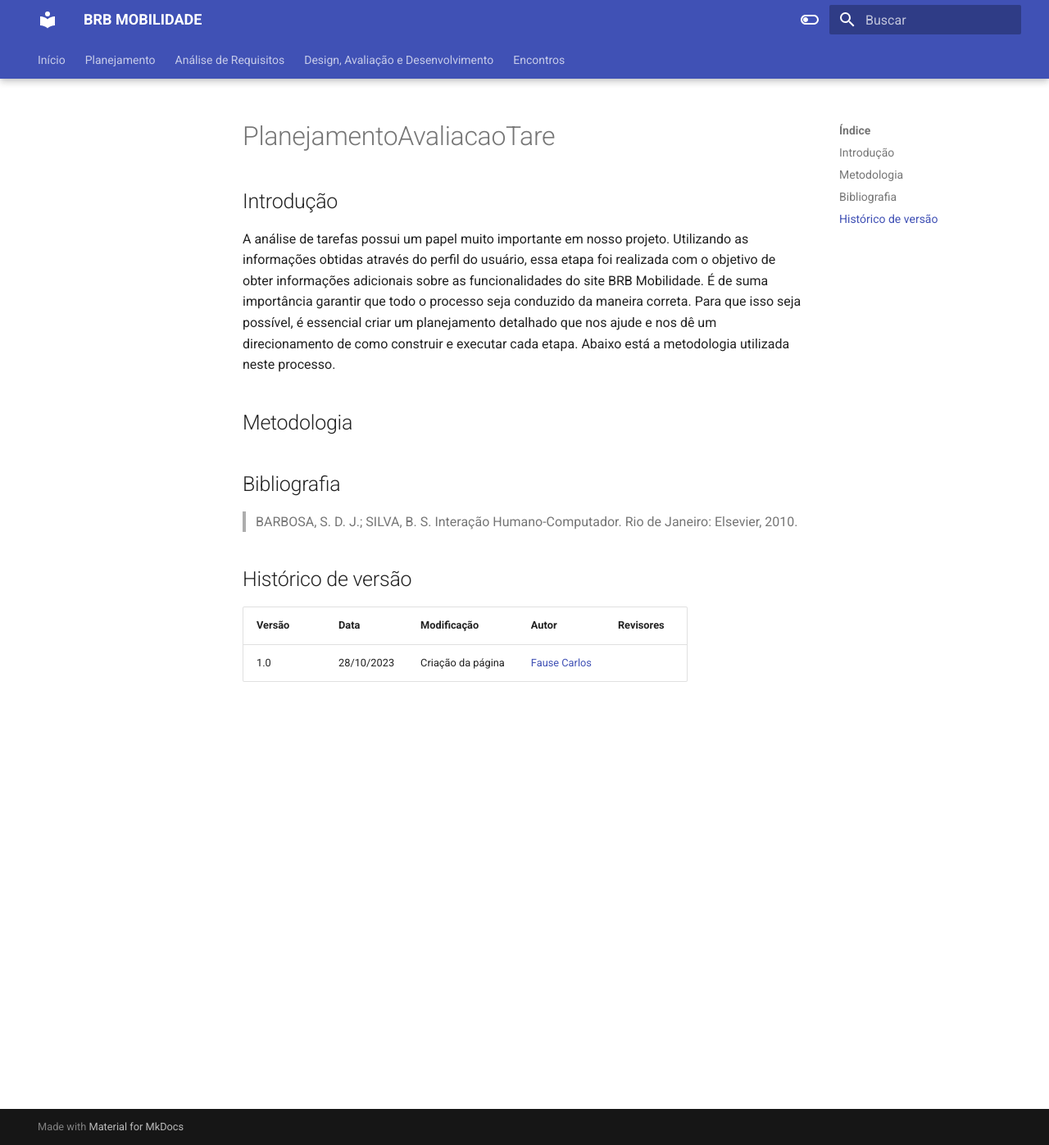
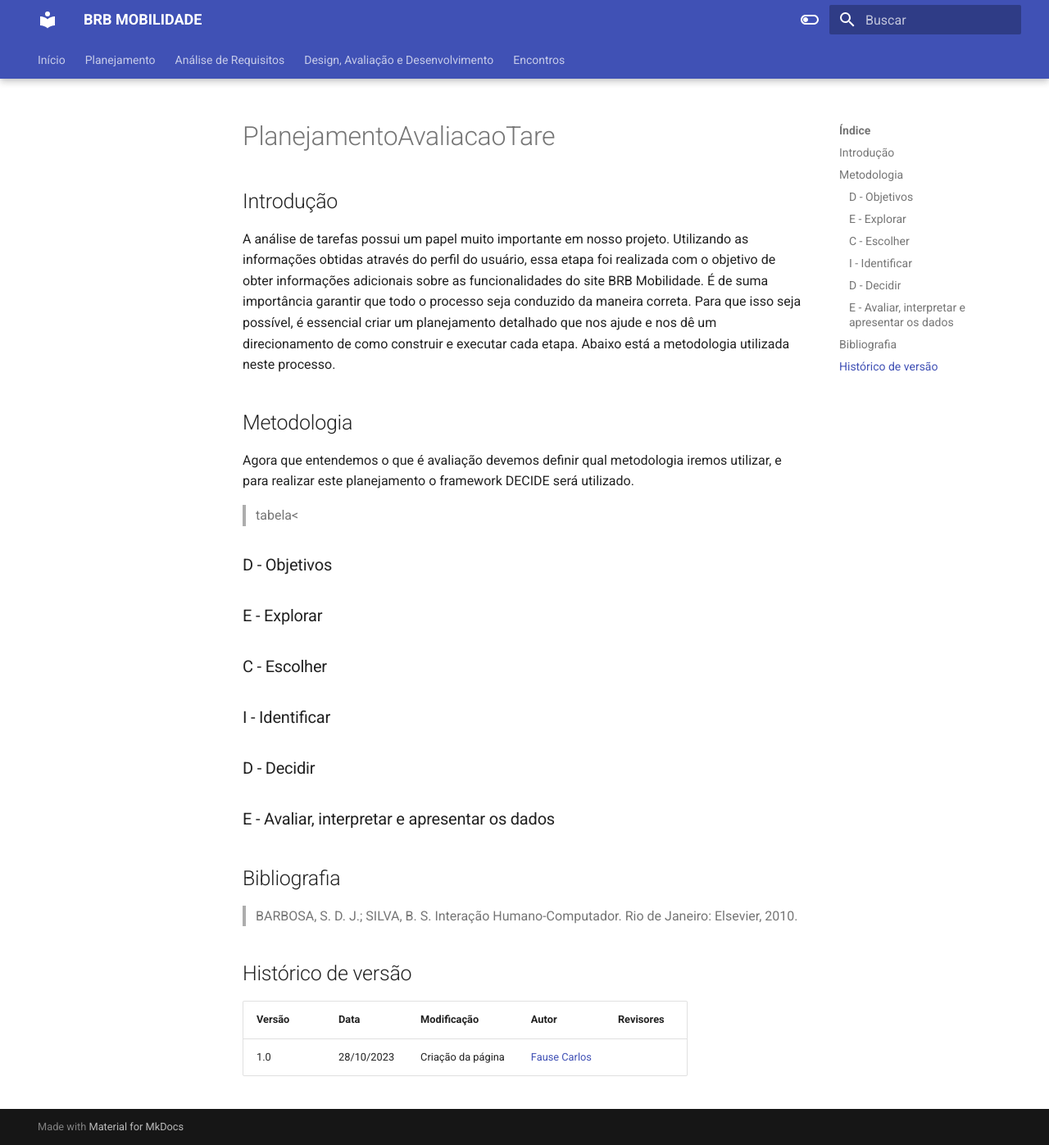
Before and after one commit to Interacao-Humano-Computador/2023.2--BRB-Mobilidade, an MkDocs documentation site: the page built from docs/designAvaliacao/PlanejamentoAvaliacaoTare.md, in a window 1280 px wide and 1397 px high. Shown: the whole window at 82% size. Built offline with MkDocs 1.6.1 and Material for MkDocs 9.7.7, drawn with Linux system fonts in a browser that asks for light colours.

Commit message:
adding metodologia

```diff
--- a/docs/designAvaliacao/PlanejamentoAvaliacaoTare.md
+++ b/docs/designAvaliacao/PlanejamentoAvaliacaoTare.md
@@ -3,6 +3,16 @@
 A análise de tarefas possui um papel muito importante  em nosso projeto. Utilizando as informações obtidas através do perfil do usuário, essa etapa foi realizada com o objetivo  de obter informações adicionais sobre as funcionalidades do site BRB Mobilidade. É de suma importância garantir que todo o processo seja conduzido da maneira correta. Para que isso seja possível, é essencial criar um planejamento detalhado que nos ajude e nos dê um direcionamento de como construir e executar cada etapa. Abaixo está a metodologia utilizada neste processo.
 
 ## Metodologia
+Agora que entendemos o que é avaliação devemos definir qual metodologia iremos utilizar, e para realizar este planejamento o framework DECIDE será utilizado.
+
+>tabela<
+
+### D - Objetivos
+### E - Explorar
+### C - Escolher
+### I - Identificar
+### D - Decidir
+### E - Avaliar, interpretar e apresentar os dados
 
 ## Bibliografia
 
```
